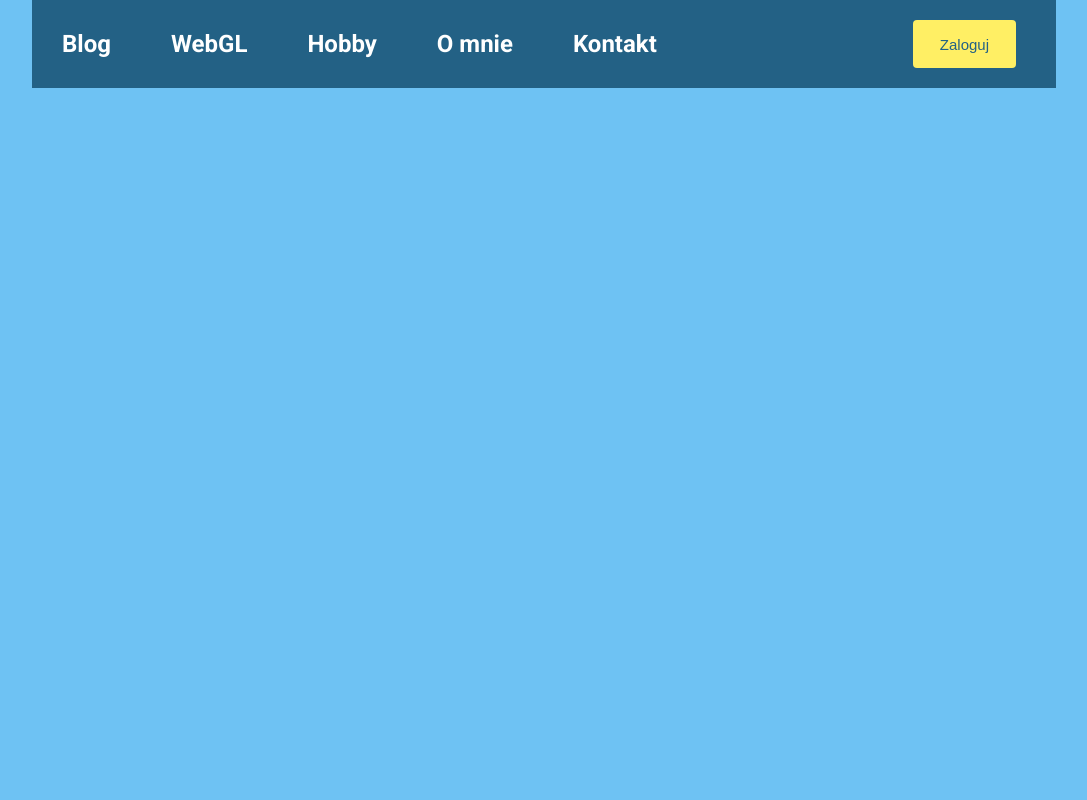
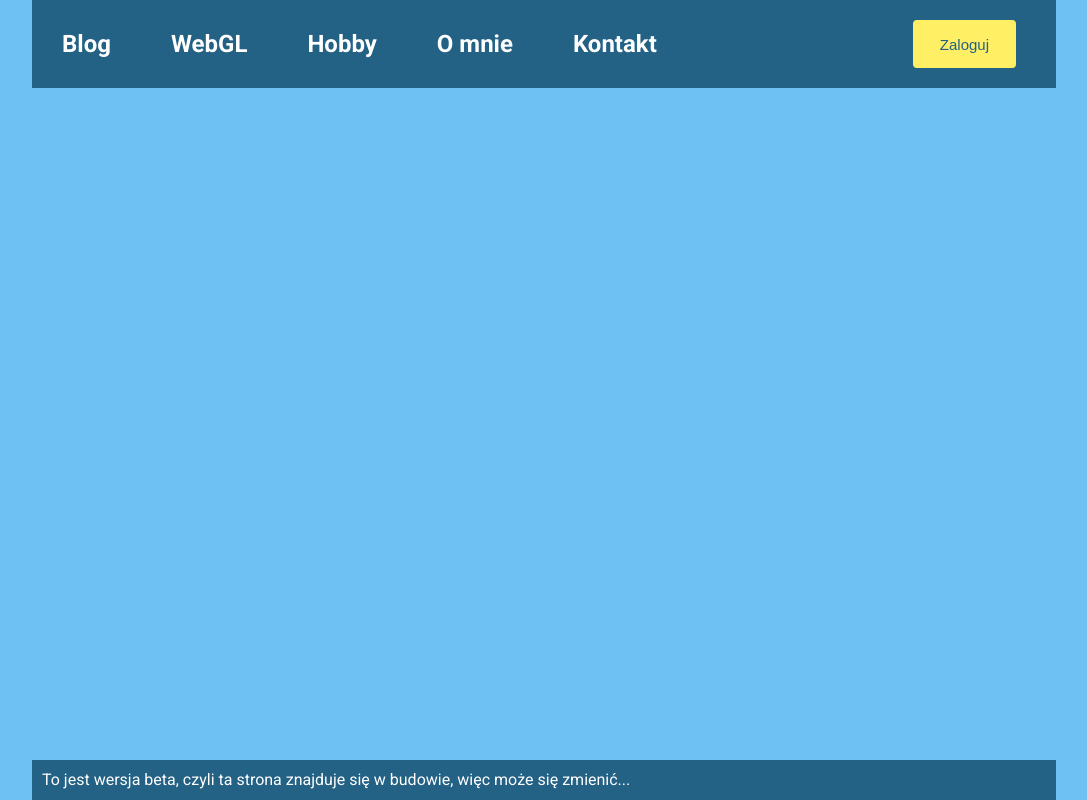
Before and after one commit to lnkoc/myWebsite, a Vue app: page / in a window 1280 px wide. Shown: the whole page, without its empty margins (96-1183 px from the left). Built offline with nearby package versions, Linux system fonts and the light colour scheme.

Commit message:
FrontEnd beta 3

```diff
--- a/src/App.vue
+++ b/src/App.vue
@@ -12,7 +12,7 @@ body {
   font-family: 'Roboto', sans-serif;
   font-size: $font-size-base;
   color: $primary-color;
-  height: 100%;
+  min-height: 100vh;
   position: relative;
   overflow-x: hidden;
   overflow-y: scroll;
--- a/src/layouts/HomePage.vue
+++ b/src/layouts/HomePage.vue
@@ -3,16 +3,18 @@ import { ref } from 'vue'
 
 const refreshKey = ref(0)
 const isVisible = ref(true)
+const active = ref(0)
 
 function toggleMenu() {
   isVisible.value = !isVisible.value
 }
 
-function refresh() {
-  refreshKey.value++
+function setActive(element) {
+  active.value = element
 }
 </script>
 <template>
+  <div class="main-container">
     <header class="header">
       <div class="container-mobile">
         <button
@@ -79,19 +81,29 @@ function refresh() {
         <nav class="navigation">
           <ul>
             <li>
-            <RouterLink to="/blog" @click="refresh">Blog</RouterLink>
+              <RouterLink to="/blog" :class="{ active: active == 1 }" @click="setActive(1)"
+                >Blog</RouterLink
+              >
             </li>
             <li>
-            <RouterLink to="/webgl">WebGL</RouterLink>
+              <RouterLink to="/webgl" :class="{ active: active == 2 }" @click="setActive(2)"
+                >WebGL</RouterLink
+              >
             </li>
             <li>
-            <RouterLink to="/hobby">Hobby</RouterLink>
+              <RouterLink to="/hobby" :class="{ active: active == 3 }" @click="setActive(3)"
+                >Hobby</RouterLink
+              >
             </li>
             <li>
-            <RouterLink to="/about">O mnie</RouterLink>
+              <RouterLink to="/about" :class="{ active: active == 4 }" @click="setActive(4)"
+                >O mnie</RouterLink
+              >
             </li>
             <li>
-            <RouterLink to="/contact">Kontakt</RouterLink>
+              <RouterLink to="/contact" :class="{ active: active == 5 }" @click="setActive(5)"
+                >Kontakt</RouterLink
+              >
             </li>
           </ul>
           <button class="btn btn--small header__btn">
@@ -100,10 +112,42 @@ function refresh() {
         </nav>
       </div>
     </header>
+    <main class="main">
       <RouterView :key="refreshKey" />
+    </main>
+    <footer class="footer">
+      To jest wersja beta, czyli ta strona znajduje się w budowie, więc może się zmienić...
+    </footer>
+  </div>
 </template>
 
 <style lang="scss">
+.main-container {
+  display: flex;
+  flex-direction: column;
+  justify-content: space-between;
+  min-height: 100vh;
+}
+.main {
+  flex: 1;
+}
+
+.footer {
+  align-self: flex-end;
+  width: 100%;
+  height: 40px;
+  bottom: 0px;
+  margin-top: 20px;
+  padding: 10px;
+  color: $primary-color;
+  background-color: $secondary-color;
+  font-size: $font-size-base;
+
+  @include medium-up {
+    width: 1024px;
+  }
+}
+
 .header {
   width: 100%;
   height: 40px;
@@ -198,6 +242,9 @@ function refresh() {
       font-weight: $font-weight-bold;
       font-size: $font-size-4;
     }
+    & .active {
+      color: $tertiary-color;
+    }
   }
   @include medium-up {
     display: flex;
@@ -223,6 +270,10 @@ function refresh() {
             color: $tertiary-color;
           }
         }
+
+        & .active {
+          color: $tertiary-color;
+        }
       }
     }
   }
--- a/src/views/HomePage/AboutView.vue
+++ b/src/views/HomePage/AboutView.vue
@@ -38,7 +38,7 @@
 <style lang="scss" scoped>
 .about {
   background-color: $secondary-color;
-  margin: 10px 0px;
+  margin: 20px 0px;
   padding: 10px;
 }
 
--- a/src/views/HomePage/BlogView.vue
+++ b/src/views/HomePage/BlogView.vue
@@ -72,7 +72,7 @@ async function showList() {
 </script>
 
 <template>
-  <main v-if="!showArticle">
+  <div v-if="!showArticle">
     <ul>
       <li v-for="item in introArticlesList" :key="item.ARTICLE_ID" ref="items">
         <section class="introArticle flex">
@@ -90,14 +90,14 @@ async function showList() {
     <button :disabled="articlesLoaderBtn" class="btn btn-loader" @click="getMoreIntroArticles(3)">
       {{ articlesLoaderNote }}
     </button>
-  </main>
+  </div>
   <ArticleView v-if="showArticle" :articleId="openArticleId" @closeArticle="showList()" />
 </template>
 
 <style lang="scss" scoped>
 .introArticle {
   background-color: $secondary-color;
-  margin: 40px 0px;
+  margin: 20px 0px;
   border-radius: $border-radius;
   flex-direction: column;
 
@@ -148,7 +148,4 @@ img {
   max-width: 100%;
   max-height: 560px;
 }
-// ul {
-//   list-style-type: none;
-// }
 </style>
--- a/src/views/HomePage/HobbyView.vue
+++ b/src/views/HomePage/HobbyView.vue
@@ -34,7 +34,7 @@
 <style lang="scss" scoped>
 .hobby {
   background-color: $secondary-color;
-  margin: 10px 0px;
+  margin: 20px 0px;
   padding: 10px;
 }
 
--- a/src/views/HomePage/WebGLView.vue
+++ b/src/views/HomePage/WebGLView.vue
@@ -21,7 +21,7 @@ import WebGLGAllery from '@/components/WebGLGAllery.vue'
 <style lang="scss" scoped>
 .webgl {
   background-color: $secondary-color;
-  margin: 10px 0px;
+  margin: 20px 0px;
   padding: 10px;
 }
 
```
Lines whose indentation alone changed are shown as unchanged.
